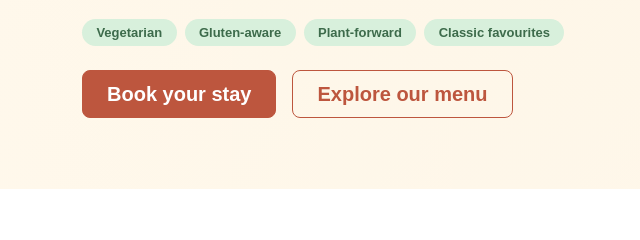
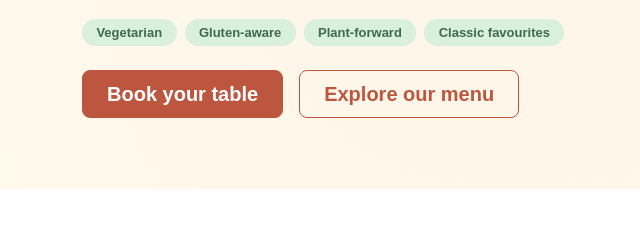
Before and after one commit to Sbanerjee27/Hotel_WebPage, a plain HTML site: page index.html in a window 1280 px wide. Shown: the part 371-611 px from the top of the page, 0-640 px from the left. Drawn offline with nearby package versions, Linux system fonts and the light colour scheme.

```diff
--- a/index.html
+++ b/index.html
@@ -435,7 +435,7 @@
           </div>
 
           <div class="d-flex flex-wrap gap-3">
-            <a class="btn btn-brand btn-lg px-4" href="#booking">Book your stay</a>
+            <a class="btn btn-brand btn-lg px-4" href="#booking">Book your table</a>
             <a class="btn btn-outline-brand btn-lg px-4" href="#menu">Explore our menu</a>
           </div>
         </div>
```
